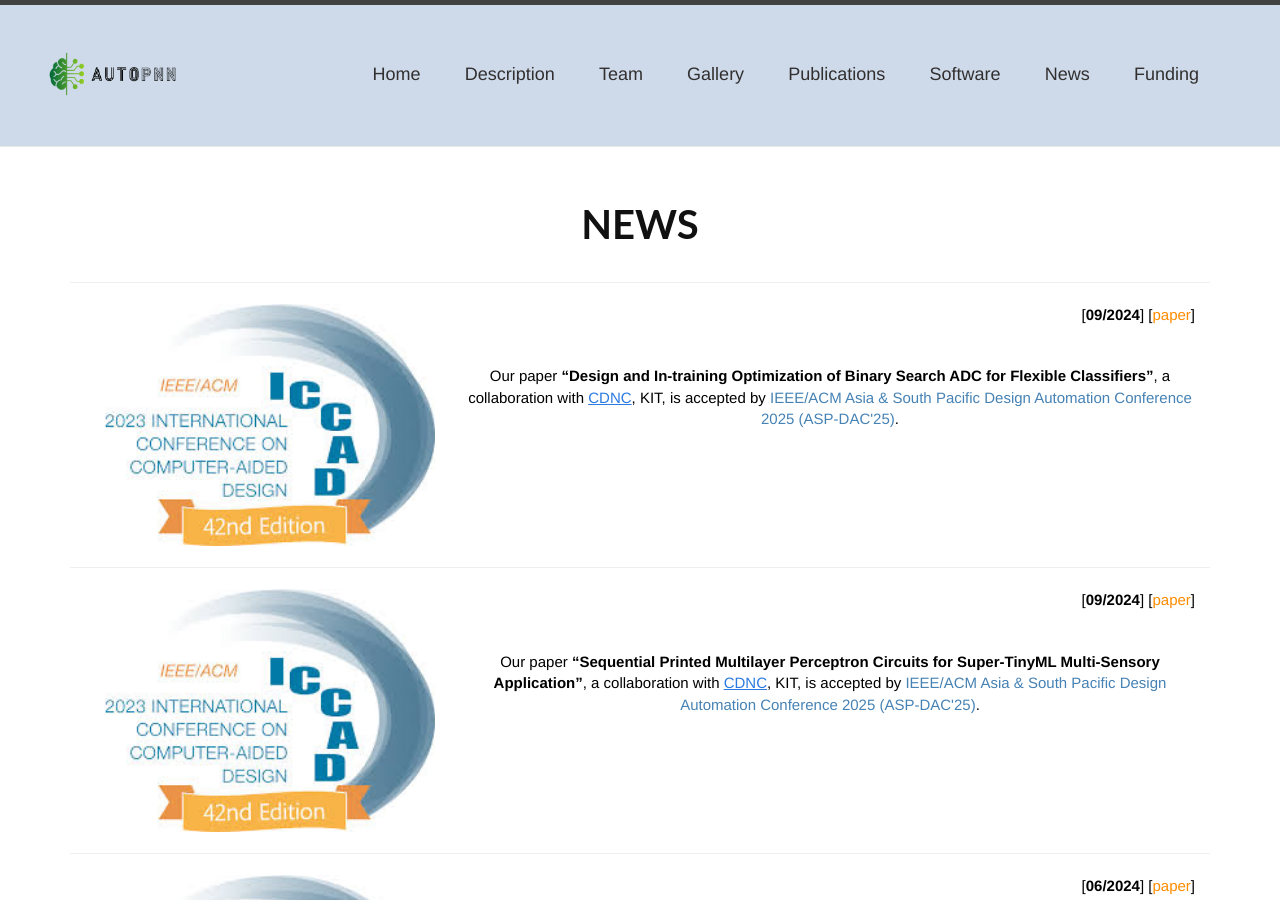
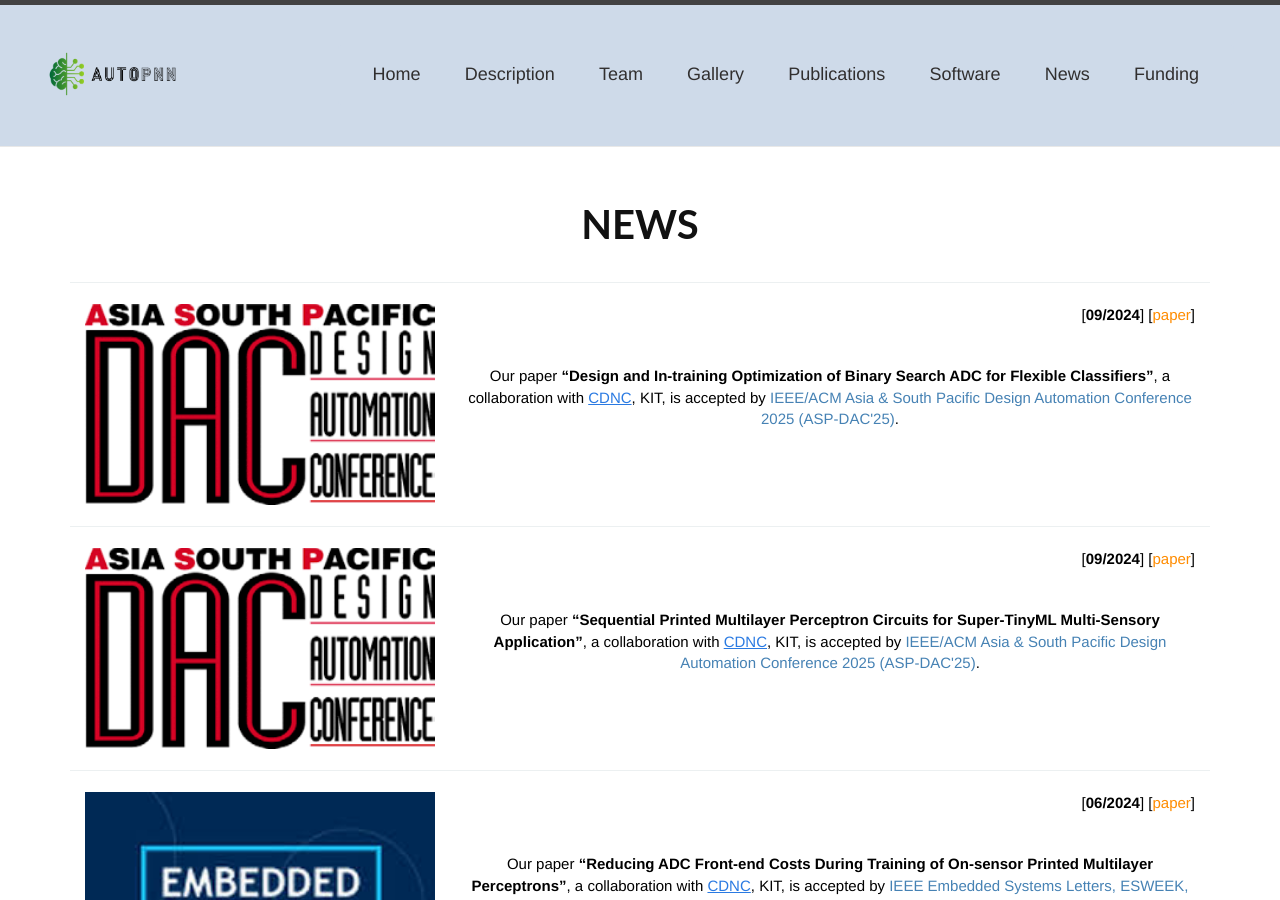
Before and after one commit to AutoPNN/AutoPNN.github.io, a Jekyll site: the page built from news.html, in a window 1280 px wide and 900 px high. Built offline with Jekyll 4.4.1, drawn with Linux system fonts in a browser that asks for light colours.

Commit message:
aspdac acceptance and new member

```diff
--- a/news.html
+++ b/news.html
@@ -17,7 +17,7 @@ layout: default
                 <hr>
 
                 <div class="clearfix">
-                    <img src="images/news-logo/iccad2023.jpg" class="col-md-4 float-md-end mb-3 ms-md-3" alt="...">
+                    <img src="images/news-logo/aspdac25.png" class="col-md-4 float-md-end mb-3 ms-md-3" alt="...">
                     <div class="col-md-8">
                         <p align="right">
                             [<strong>09/2024</strong>]
@@ -34,7 +34,7 @@ layout: default
                 <hr>
 
                 <div class="clearfix">
-                    <img src="images/news-logo/iccad2023.jpg" class="col-md-4 float-md-end mb-3 ms-md-3" alt="...">
+                    <img src="images/news-logo/aspdac25.png" class="col-md-4 float-md-end mb-3 ms-md-3" alt="...">
                     <div class="col-md-8">
                         <p align="right">
                             [<strong>09/2024</strong>]
@@ -51,7 +51,7 @@ layout: default
                 <hr>
 
                 <div class="clearfix">
-                    <img src="images/news-logo/iccad2023.jpg" class="col-md-4 float-md-end mb-3 ms-md-3" alt="...">
+                    <img src="images/news-logo/esweek24.jpg" class="col-md-4 float-md-end mb-3 ms-md-3" alt="...">
                     <div class="col-md-8">
                         <p align="right">
                             [<strong>06/2024</strong>]
```
Also changed, not shown: images/news-logo/aspdac25.png (added), images/news-logo/esweek24.jpg (added).
